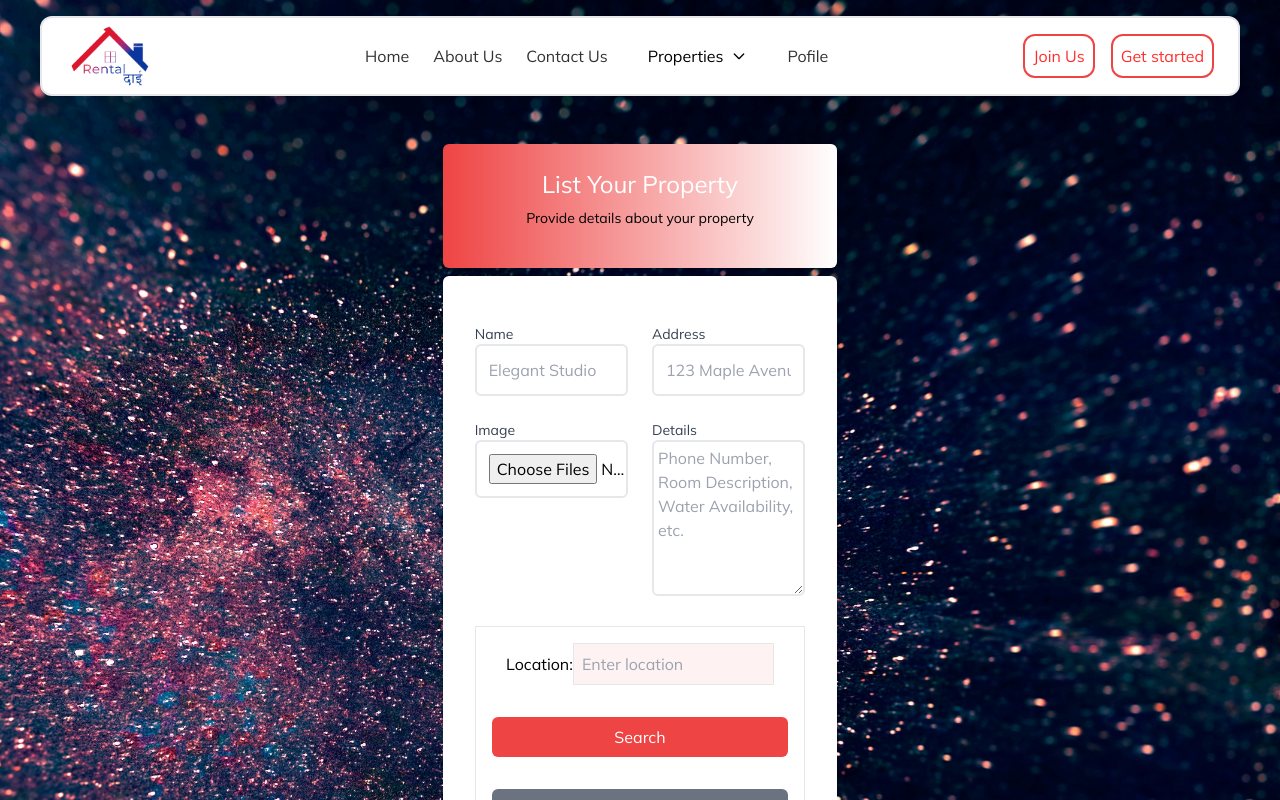
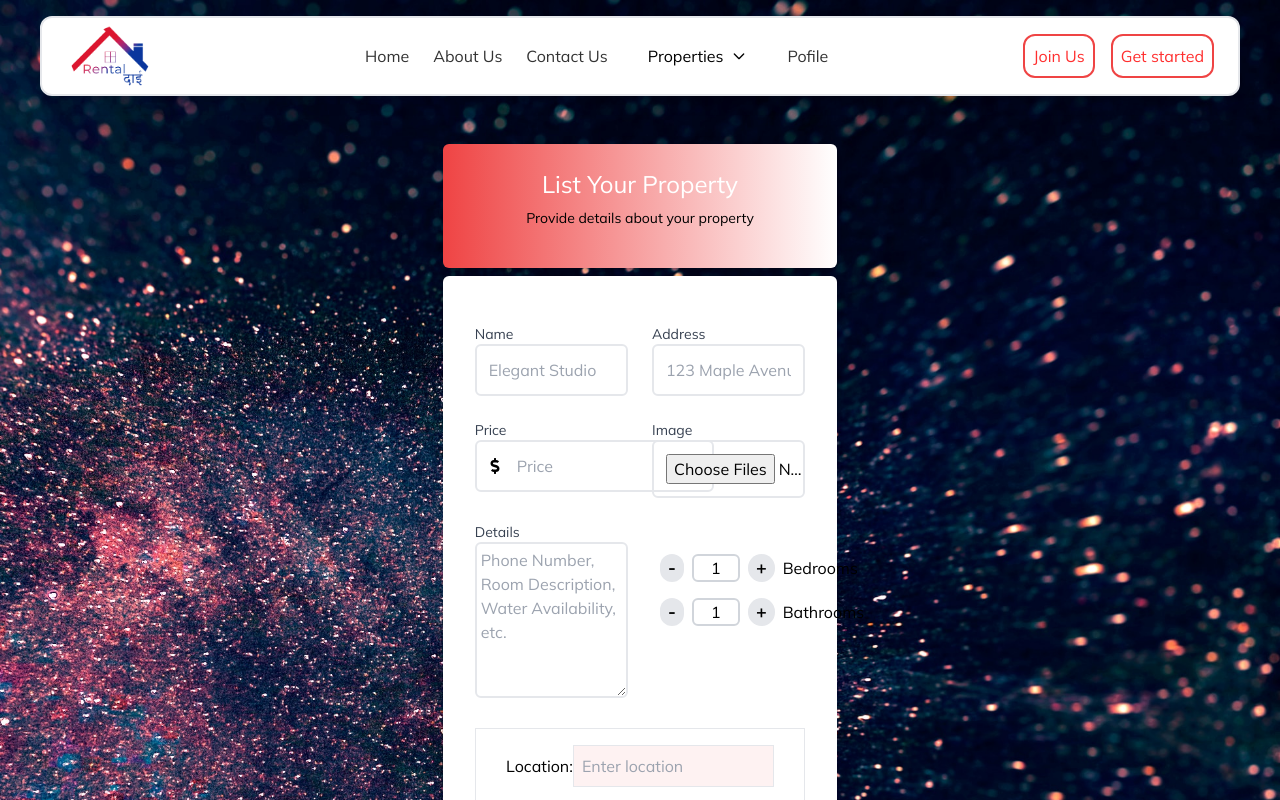
Before and after one commit to dippes10/rental-dai-frontend, a Next.js app: page /Forms/lister-form in a window 1280 px wide. Shown: the top 800 px of the page. Built offline with nearby package versions, Linux system fonts and the light colour scheme.

Commit message:
updated lister-form with additional fields

```diff
--- a/pages/Forms/lister-form.tsx
+++ b/pages/Forms/lister-form.tsx
@@ -1,10 +1,16 @@
 import React, { useState } from "react";
-import { FontAwesomeIcon } from "@fortawesome/react-fontawesome";
 import {
-  faCheckCircle,
-  faExclamationCircle,
-  faMapMarkerAlt,
-} from "@fortawesome/free-solid-svg-icons";
+  FaUserCircle,
+  FaEnvelope,
+  FaPhone,
+  FaMapMarkerAlt,
+  FaHome,
+  FaInfo,
+  FaBed,
+  FaBath,
+  FaDollarSign,
+} from "react-icons/fa";
+
 import AppLayout from "../../components/AppLayout";
 import GeocodingComponent from "../../components/mapbox/geocoding";
 
@@ -14,6 +20,10 @@ const ListerForm: React.FC = () => {
   const [image, setImage] = useState<File[]>([]);
   const [details, setDetails] = useState("");
   const [checked, setChecked] = useState(false);
+  const [price, setPrice] = useState("");
+  const [bedrooms, setBedrooms] = useState(1);
+  const [bathrooms, setBathrooms] = useState(1);
+  const [priceError, setPriceError] = useState("");
 
   const [nameError, setNameError] = useState("");
   const [addressError, setAddressError] = useState("");
@@ -22,16 +32,6 @@ const ListerForm: React.FC = () => {
 
   const [latitude, setLatitude] = useState<number | null>(null);
   const [longitude, setLongitude] = useState<number | null>(null);
-
-  const handleLatitudeChange = (e: React.ChangeEvent<HTMLInputElement>) => {
-    const value = parseFloat(e.target.value);
-    setLatitude(isNaN(value) ? null : value);
-  };
-
-  const handleLongitudeChange = (e: React.ChangeEvent<HTMLInputElement>) => {
-    const value = parseFloat(e.target.value);
-    setLongitude(isNaN(value) ? null : value);
-  };
 
   const handleChecked = () => setChecked(!checked);
 
@@ -56,12 +56,13 @@ const ListerForm: React.FC = () => {
 
     // Additional validation for image links
 
-
     // Additional logic for handling image links
     const formData = new FormData();
     formData.append("name", name);
-
     formData.append("address", address);
+    formData.append("price", price);
+    formData.append("bedrooms", bedrooms.toString());
+    formData.append("bathrooms", bathrooms.toString());
     formData.append("details", details);
     formData.append("latitude", latitude?.toString() || "");
     formData.append("longitude", longitude?.toString() || "");
@@ -74,23 +75,22 @@ const ListerForm: React.FC = () => {
     for (let i = 0; i < image.length; i++) {
       formData.append(`files[${i}]`, image[i]);
     }
-    console.log("formData", formData)
+    console.log("formData", formData);
     formData.forEach((value, key) => {
-      console.log("key", key)
-      console.log("value", value)
-    })
-
+      console.log("key", key);
+      console.log("value", value);
+    });
 
     try {
       // You can send the formData to your server or handle it as needed
       // For demonstration, I'll just display a success message
 
-      const token = localStorage.getItem('access_token');
+      const token = localStorage.getItem("access_token");
       const response = await fetch("http://localhost:8080/api/properties", {
         method: "POST",
         headers: {
           // "Content-Type": "multipart/form-data",
-          'Authorization': 'Bearer '+ token
+          Authorization: "Bearer " + token,
         },
         body: formData,
       });
@@ -107,6 +107,11 @@ const ListerForm: React.FC = () => {
       // Handle errors or show an error message to the user
     }
   };
+
+  const incrementBedrooms = () => setBedrooms(bedrooms + 1);
+  const decrementBedrooms = () => setBedrooms(Math.max(1, bedrooms - 1));
+  const incrementBathrooms = () => setBathrooms(bathrooms + 1);
+  const decrementBathrooms = () => setBathrooms(Math.max(1, bathrooms - 1));
 
   const handleMapClick = (event: any) => {
     setLatitude(event.lngLat[1]);
@@ -132,7 +137,6 @@ const ListerForm: React.FC = () => {
       setImage(imageFiles); // Set your state to store multiple images
     }
   };
-
 
   return (
     <AppLayout>
@@ -196,6 +200,25 @@ const ListerForm: React.FC = () => {
                 </div>
                 <div className="w-full">
                   <label className="block text-sm font-medium text-gray-700">
+                    Price
+                  </label>
+                  <div className="relative flex items-center">
+                    <FaDollarSign className="absolute ml-3" />
+                    <input
+                      type="text"
+                      name="price"
+                      value={price}
+                      onChange={(e) => setPrice(e.target.value)}
+                      className="pl-10 p-3 border-2 rounded-md focus:outline-none focus:ring-red-500 focus:border-red-500"
+                      placeholder="Price"
+                    />
+                  </div>
+                  {priceError && (
+                    <p className="text-red-500 text-sm mt-1">{priceError}</p>
+                  )}
+                </div>
+                <div className="w-full">
+                  <label className="block text-sm font-medium text-gray-700">
                     Image
                   </label>
                   <div className="relative">
@@ -229,11 +252,54 @@ const ListerForm: React.FC = () => {
                     />
                   </div>
                 </div>
+
+                <div className="w-full flex flex-col space-y-4 mt-8">
+                  <div className="flex items-center">
+                    <FaBed className="mr-2 text-xl" />
+                    <button
+                      onClick={decrementBedrooms}
+                      className="px-2 bg-gray-200 hover:bg-gray-300 rounded-full text-lg font-bold">
+                      -
+                    </button>
+                    <input
+                      type="text"
+                      readOnly
+                      value={bedrooms}
+                      className="w-12 text-center mx-2 border-2 border-gray-300 rounded-md"/>
+                    <button
+                      onClick={incrementBedrooms}
+                      className="px-2 bg-gray-200 hover:bg-gray-300 rounded-full text-lg font-bold">
+                      +
+                    </button>
+                    <span className="ml-2 text-sm md:text-base">Bedrooms</span>
+                  </div>
+                  <div className="flex items-center">
+                    <FaBath className="mr-2 text-xl" />
+                    <button
+                      onClick={decrementBathrooms}
+                      className="px-2 bg-gray-200 hover:bg-gray-300 rounded-full text-lg font-bold">
+                      -
+                    </button>
+                    <input
+                      type="text"
+                      readOnly
+                      value={bathrooms}
+                      className="w-12 text-center mx-2 border-2 border-gray-300 rounded-md"
+                    />
+                    <button
+                      onClick={incrementBathrooms}
+                      className="px-2 bg-gray-200 hover:bg-gray-300 rounded-full text-lg font-bold"
+                    >
+                      +
+                    </button>
+                    <span className="ml-2 text-sm md:text-base">Bathrooms</span>
+                  </div>
+                </div>
               </div>
-                  <GeocodingComponent
-                  onLatitudeChange={setLatitude}
-                  onLongitudeChange={setLongitude}
-                  />
+              <GeocodingComponent
+                onLatitudeChange={setLatitude}
+                onLongitudeChange={setLongitude}
+              />
 
               <div className="flex items-center mt-4">
                 <label className="flex items-center space-x-2 cursor-pointer">
--- a/pages/profile/lister-profile.tsx
+++ b/pages/profile/lister-profile.tsx
@@ -145,14 +145,14 @@ const ListerProfile = () => {
               </p>
               {/* Optionally display images */}
 
-              {listing.images && listing.images.split(",").map((imagePath: string, index: number) => (
+              {/* {listing.images && listing.images.split(",").map((imagePath: string, index: number) => (
   <img
     key={index}
     src={"http://127.0.0.1:8080/" + imagePath.trim()}
     alt={`Image ${index}`}
     className="w-full h-52 object-cover rounded-md mb-4"
   />
-))}
+))} */}
 
 
 
--- a/pages/properties/all.tsx
+++ b/pages/properties/all.tsx
@@ -156,8 +156,6 @@ const PropertiesPage: React.FC = () => {
                       />
                       ))}
 
-
-
                       {/* Property Details */}
                       <div className="mb-4">
                         <h3 className="text-xl font-semibold mb-2">
```
